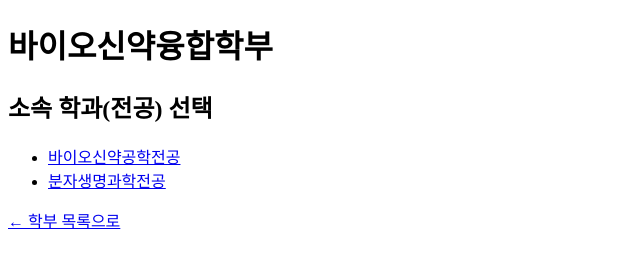
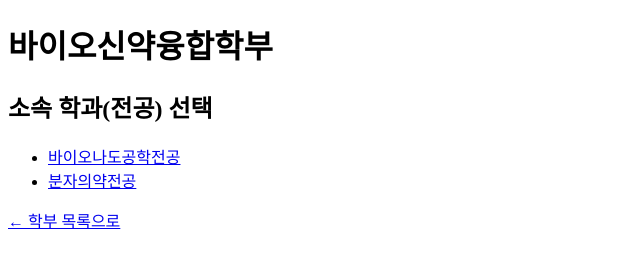
Before and after one commit to kyy060421/oss-03-CollegeIntroduction, a plain HTML site: page pages/department/bio/index.html in a window 1280 px wide. Shown: the full height of the page, 0-640 px from the left. Drawn offline with Linux system fonts and the light colour scheme.

Commit message:
바이오 학과 이름 수정

```diff
--- a/pages/department/bio/index.html
+++ b/pages/department/bio/index.html
@@ -5,8 +5,8 @@
   <h1>바이오신약융합학부</h1>
   <h2>소속 학과(전공) 선택</h2>
   <ul>
-    <li><a href="major1.html">바이오신약공학전공</a></li>
-    <li><a href="major2.html">분자생명과학전공</a></li>
+    <li><a href="major1.html">바이오나도공학전공</a></li>
+    <li><a href="major2.html">분자의약전공</a></li>
   </ul>
   <p><a href="../../department.html">← 학부 목록으로</a></p>
 </body>
```
